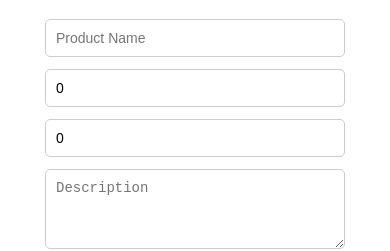
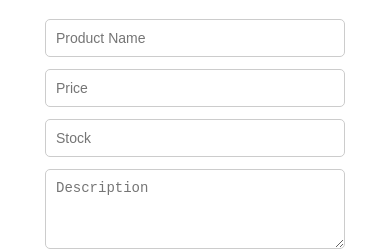
Before and after one commit to kamilkulczyk/Ecommerce-Api, a React (Vite) app in the folder frontend/: page /add-product in a window 390 px wide. Shown: the part 168-419 px from the top of the page. Built offline with nearby package versions, Linux system fonts and the light colour scheme.

Commit message:
make add product more responsive on mobile

```diff
--- a/frontend/src/pages/AddProduct.jsx
+++ b/frontend/src/pages/AddProduct.jsx
@@ -6,8 +6,8 @@ import "./AddProduct.css";
 const AddProduct = () => {
   const navigate = useNavigate();
   const [name, setName] = useState("");
-  const [price, setPrice] = useState(0);
-  const [stock, setStock] = useState(0);
+  const [price, setPrice] = useState("");
+  const [stock, setStock] = useState("");
   const [description, setDescription] = useState("");
   const [imageUrls, setImageUrls] = useState([""]);
   const [loading, setLoading] = useState(false);
```
